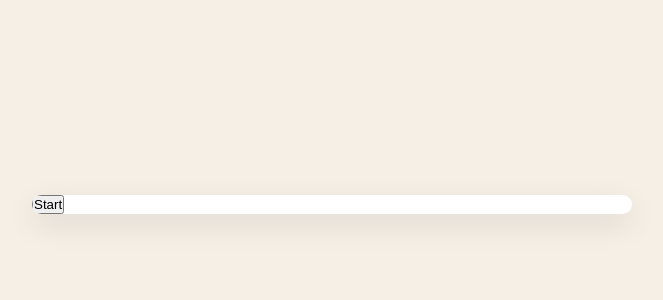
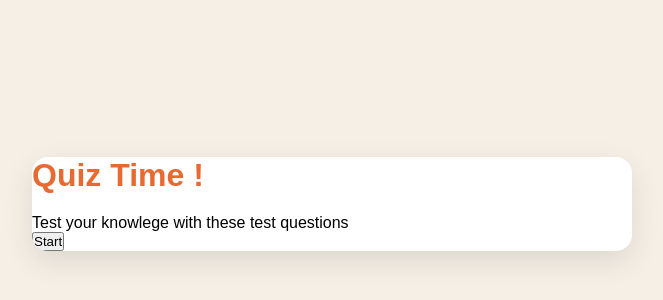
Before and after one commit to basarathyasin/quiz-game, a plain HTML site: page index.html in a window 1280 px wide. Shown: the part 196-496 px from the top of the page, without its empty margins (308-971 px from the left). Drawn offline with Linux system fonts and the light colour scheme.

Commit message:
Intial Css

```diff
--- a/index.html
+++ b/index.html
@@ -8,7 +8,7 @@
 	</head>
 	<body>
 		<div class="container">
-			<div class="screen active" id="start-screen">
+			<div class="screen-active" id="start-screen">
 				<h1>Quiz Time !</h1>
 				<p>Test your knowlege with these test questions</p>
 			</div>
```
